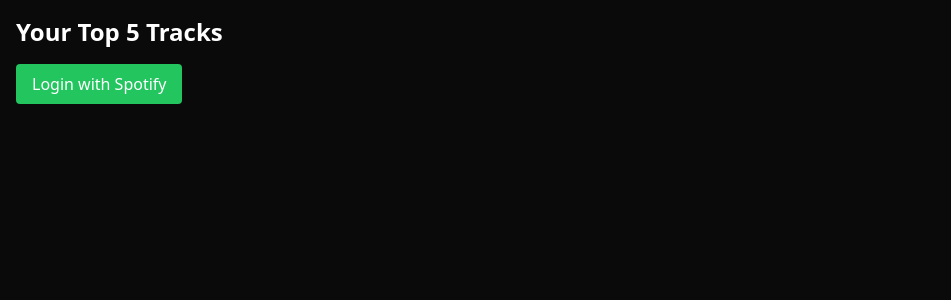
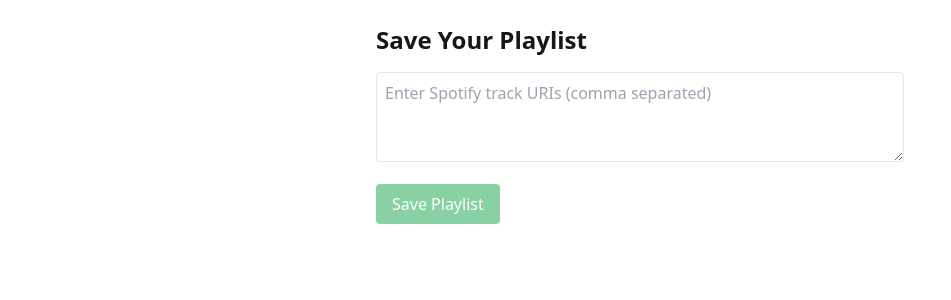
Before and after one commit to cliwanag07/mood-grooves, a Next.js app: page /playlist in a window 1280 px wide. Shown: the top 300 px of the page, without its empty margins (0-951 px from the left). Built offline with nearby package versions, Linux system fonts and the light colour scheme.

Commit message:
added spotify login and fixed save playlist auth

```diff
--- a/pages/api/spotify/auth.ts
+++ b/pages/api/spotify/auth.ts
@@ -6,6 +6,8 @@
     'user-read-email',
     'user-top-read',
     'playlist-read-private',
+    'playlist-modify-private',
+    'playlist-modify-public',
   ].join(' ');
 
   const params = new URLSearchParams({
--- a/pages/api/spotify/callback.ts
+++ b/pages/api/spotify/callback.ts
@@ -11,18 +11,24 @@
       grant_type: 'authorization_code',
       code,
       redirect_uri: process.env.SPOTIFY_REDIRECT_URI!,
-      client_id: process.env.SPOTIFY_CLIENT_ID!,
-      client_secret: process.env.SPOTIFY_CLIENT_SECRET!,
     });
 
+    const clientId = process.env.SPOTIFY_CLIENT_ID!;
+    const clientSecret = process.env.SPOTIFY_CLIENT_SECRET!;
+
     const response = await axios.post('https://accounts.spotify.com/api/token', params.toString(), {
-      headers: { 'Content-Type': 'application/x-www-form-urlencoded' },
+      headers: {
+        'Content-Type': 'application/x-www-form-urlencoded',
+        Authorization: `Basic ${Buffer.from(`${clientId}:${clientSecret}`).toString('base64')}`,
+      },
     });
 
     const { access_token, refresh_token, expires_in } = response.data;
 
-    // 🔒 Redirect to your front-end with access_token (not ideal for prod, but okay for dev)
-    res.redirect(`/playlist?access_token=${access_token}`);
+    // For dev: redirect with tokens as query params (not for production)
+    res.redirect(
+      `/playlist?access_token=${access_token}&refresh_token=${refresh_token}&expires_in=${expires_in}`
+    );
   } catch (err: unknown) {
     console.error(err);
     res.status(500).json({ error: 'Token exchange failed' });
--- /dev/null
+++ b/pages/api/spotify/refresh-token.ts
@@ -0,0 +1,32 @@
+import type { NextApiRequest, NextApiResponse } from 'next';
+import axios from 'axios';
+
+export default async function handler(req: NextApiRequest, res: NextApiResponse) {
+  if (req.method !== 'POST') return res.status(405).end();
+
+  const { refreshToken } = req.body;
+  if (!refreshToken) return res.status(400).json({ error: 'Missing refreshToken' });
+
+  const clientId = process.env.SPOTIFY_CLIENT_ID!;
+  const clientSecret = process.env.SPOTIFY_CLIENT_SECRET!;
+
+  try {
+    const params = new URLSearchParams({
+      grant_type: 'refresh_token',
+      refresh_token: refreshToken,
+    });
+
+    const response = await axios.post('https://accounts.spotify.com/api/token', params.toString(), {
+      headers: {
+        'Content-Type': 'application/x-www-form-urlencoded',
+        Authorization: `Basic ${Buffer.from(`${clientId}:${clientSecret}`).toString('base64')}`,
+      },
+    });
+
+    // Returns new access token, and possibly a new refresh token
+    res.status(200).json(response.data);
+  } catch (err) {
+    console.error('Failed to refresh token:', err);
+    res.status(500).json({ error: 'Failed to refresh token' });
+  }
+}
--- a/pages/index.tsx
+++ b/pages/index.tsx
@@ -1,6 +1,9 @@
 import { useState } from 'react';
+import { useRouter } from 'next/router';
 
 export default function Home() {
+  const router = useRouter();
+
   const [prompt, setPrompt] = useState('');
   const [tags, setTags] = useState<string[]>([]);
   const [tracks, setTracks] = useState<string[]>([]);
@@ -8,6 +11,11 @@
   const [loading, setLoading] = useState(false);
   const [error, setError] = useState('');
   const [playlistUrl, setPlaylistUrl] = useState('');
+
+  // Redirect to your backend auth endpoint for Spotify login
+  const handleLogin = () => {
+    window.location.href = '/api/spotify/auth'; // your OAuth start
+  };
 
   // Submit prompt to Gemini API
   const handleSubmit = async () => {
@@ -97,6 +105,15 @@
 
   return (
     <main className="p-6 max-w-xl mx-auto">
+
+      {/* Login button */}
+      <button
+        onClick={handleLogin}
+        className="bg-green-600 text-white px-4 py-2 rounded mb-6"
+      >
+        Login with Spotify
+      </button>
+
       <h1 className="text-2xl font-bold mb-4">🎵 Gemini Music Recommender</h1>
 
       <textarea
--- a/pages/playlist.tsx
+++ b/pages/playlist.tsx
@@ -1,63 +1,153 @@
+import axios from 'axios';
 import { useEffect, useState } from 'react';
-import { useRouter } from 'next/router';
 
-interface SpotifyTrack {
-  id: string;
-  name: string;
-  artists: { name: string }[];
-  uri: string;
-}
+export default function Playlist() {
+  const [accessToken, setAccessToken] = useState<string | null>(null);
+  const [refreshToken, setRefreshToken] = useState<string | null>(null);
+  const [expiresIn, setExpiresIn] = useState<number>(0);
+  const [expiresAt, setExpiresAt] = useState<number>(0);
+  const [uris, setUris] = useState<string[]>([]); // Spotify track URIs
+  const [playlistUrl, setPlaylistUrl] = useState('');
+  const [error, setError] = useState('');
+  const [loading, setLoading] = useState(false);
 
-export default function PlaylistPage() {
-  const [tracks, setTracks] = useState<SpotifyTrack[]>([]);
-  const router = useRouter();
+  // Parse tokens from URL on mount
+  useEffect(() => {
+    const params = new URLSearchParams(window.location.search);
+    const at = params.get('access_token');
+    const rt = params.get('refresh_token');
+    const exp = params.get('expires_in');
 
+    if (at && rt && exp) {
+      setAccessToken(at);
+      setRefreshToken(rt);
+      setExpiresIn(Number(exp));
+      setExpiresAt(Date.now() + Number(exp) * 1000);
+
+      // Save tokens to localStorage for persistence
+      localStorage.setItem('spotify_access_token', at);
+      localStorage.setItem('spotify_refresh_token', rt);
+      localStorage.setItem('spotify_expires_at', (Date.now() + Number(exp) * 1000).toString());
+
+      // Clean URL so tokens aren’t visible
+      window.history.replaceState({}, document.title, '/playlist');
+    } else {
+      // Try to load from localStorage
+      const savedAt = localStorage.getItem('spotify_access_token');
+      const savedRt = localStorage.getItem('spotify_refresh_token');
+      const savedExp = localStorage.getItem('spotify_expires_at');
+      if (savedAt && savedRt && savedExp) {
+        setAccessToken(savedAt);
+        setRefreshToken(savedRt);
+        setExpiresAt(Number(savedExp));
+      }
+    }
+  }, []);
+
+  // Refresh access token automatically if expired or near expiry
   useEffect(() => {
-    const token = router.query.access_token as string;
+    if (!refreshToken) return;
 
-    if (token) {
-      fetch('/api/spotify/top-tracks', {
-        headers: { Authorization: `Bearer ${token}` },
+    const now = Date.now();
+
+    if (expiresAt && expiresAt - now < 60 * 1000) {
+      // Token expires in less than 1 min, refresh it
+      fetch('/api/spotify/refresh-token', {
+        method: 'POST',
+        headers: { 'Content-Type': 'application/json' },
+        body: JSON.stringify({ refreshToken }),
       })
-        .then(res => res.json())
-        .then(data => {
-          if (data.items) {
-            setTracks(data.items.slice(0, 5)); // Top 5
+        .then((res) => res.json())
+        .then((data) => {
+          if (data.access_token) {
+            setAccessToken(data.access_token);
+            const newExpiresAt = Date.now() + data.expires_in * 1000;
+            setExpiresAt(newExpiresAt);
+            localStorage.setItem('spotify_access_token', data.access_token);
+            localStorage.setItem('spotify_expires_at', newExpiresAt.toString());
+            if (data.refresh_token) {
+              setRefreshToken(data.refresh_token);
+              localStorage.setItem('spotify_refresh_token', data.refresh_token);
+            }
+          } else {
+            setError('Failed to refresh token');
           }
         })
-        .catch(err => console.error('Failed to fetch tracks', err));
+        .catch(() => setError('Failed to refresh token'));
     }
-  }, [router.query.access_token]);
+  }, [expiresAt, refreshToken]);
 
-  const handleLogin = () => {
-    window.location.href = '/api/spotify/auth';
+  // Save playlist function
+  const savePlaylist = async () => {
+    if (!accessToken || uris.length === 0) {
+      setError('Missing access token or no tracks to save');
+      return;
+    }
+
+    setLoading(true);
+    setError('');
+
+    try {
+      const res = await fetch('/api/spotify/save-playlist', {
+        method: 'POST',
+        headers: { 'Content-Type': 'application/json' },
+        body: JSON.stringify({ uris, accessToken }),
+      });
+      const data = await res.json();
+
+      if (!res.ok) throw new Error(data.error || 'Failed to save playlist');
+
+      setPlaylistUrl(data.playlistUrl);
+    } catch (err: unknown) { // Explicitly type as unknown
+      if (axios.isAxiosError(err)) {
+          // This is an Axios error (e.g., from network request failures)
+          setError(err.response?.data?.error || err.message || 'Failed to save playlist. Network error.');
+          // You might want to log the full error for debugging in development
+          console.error('Axios error during playlist save:', err);
+      } else if (err instanceof Error) {
+          // This is a standard JavaScript Error object
+          setError(err.message || 'Failed to save playlist. An unexpected error occurred.');
+          console.error('General error during playlist save:', err);
+      } else {
+          // This is some other unknown type of error (e.g., a string, number, or plain object thrown)
+          setError('Failed to save playlist. An unknown error type occurred.');
+          console.error('Unknown error type during playlist save:', err);
+      }
+  } finally {
+      setLoading(false);
+  }
   };
 
   return (
-    <div className="min-h-screen p-4 bg-neutral-950 text-white">
-      <h1 className="text-2xl font-bold mb-4">Your Top 5 Tracks</h1>
-      {tracks.length === 0 ? (
-        <button
-          onClick={handleLogin}
-          className="bg-green-500 px-4 py-2 rounded hover:bg-green-600"
-        >
-          Login with Spotify
-        </button>
-      ) : (
-        <div className="grid gap-4">
-          {tracks.map(track => (
-            <iframe
-              key={track.id}
-              src={`https://open.spotify.com/embed/track/${track.id}`}
-              width="100%"
-              height="160"
-              allow="autoplay; clipboard-write; encrypted-media; fullscreen; picture-in-picture"
-              loading="lazy"
-              className="rounded-xl"
-            />
-          ))}
-        </div>
+    <main className="p-6 max-w-xl mx-auto">
+      <h1 className="text-2xl font-bold mb-4">Save Your Playlist</h1>
+
+      {error && <p className="text-red-500 mb-4">{error}</p>}
+
+      <textarea
+        placeholder="Enter Spotify track URIs (comma separated)"
+        rows={3}
+        className="w-full p-2 border rounded mb-4"
+        value={uris.join(', ')}
+        onChange={(e) => setUris(e.target.value.split(',').map((uri) => uri.trim()))}
+      />
+
+      <button
+        disabled={loading || uris.length === 0 || !accessToken}
+        onClick={savePlaylist}
+        className="bg-green-600 text-white px-4 py-2 rounded disabled:opacity-50"
+      >
+        {loading ? 'Saving...' : 'Save Playlist'}
+      </button>
+
+      {playlistUrl && (
+        <p className="mt-4">
+          Playlist saved!{' '}
+          <a href={playlistUrl} target="_blank" rel="noopener noreferrer" className="text-blue-500 underline">
+            Open in Spotify
+          </a>
+        </p>
       )}
-    </div>
+    </main>
   );
 }
```
